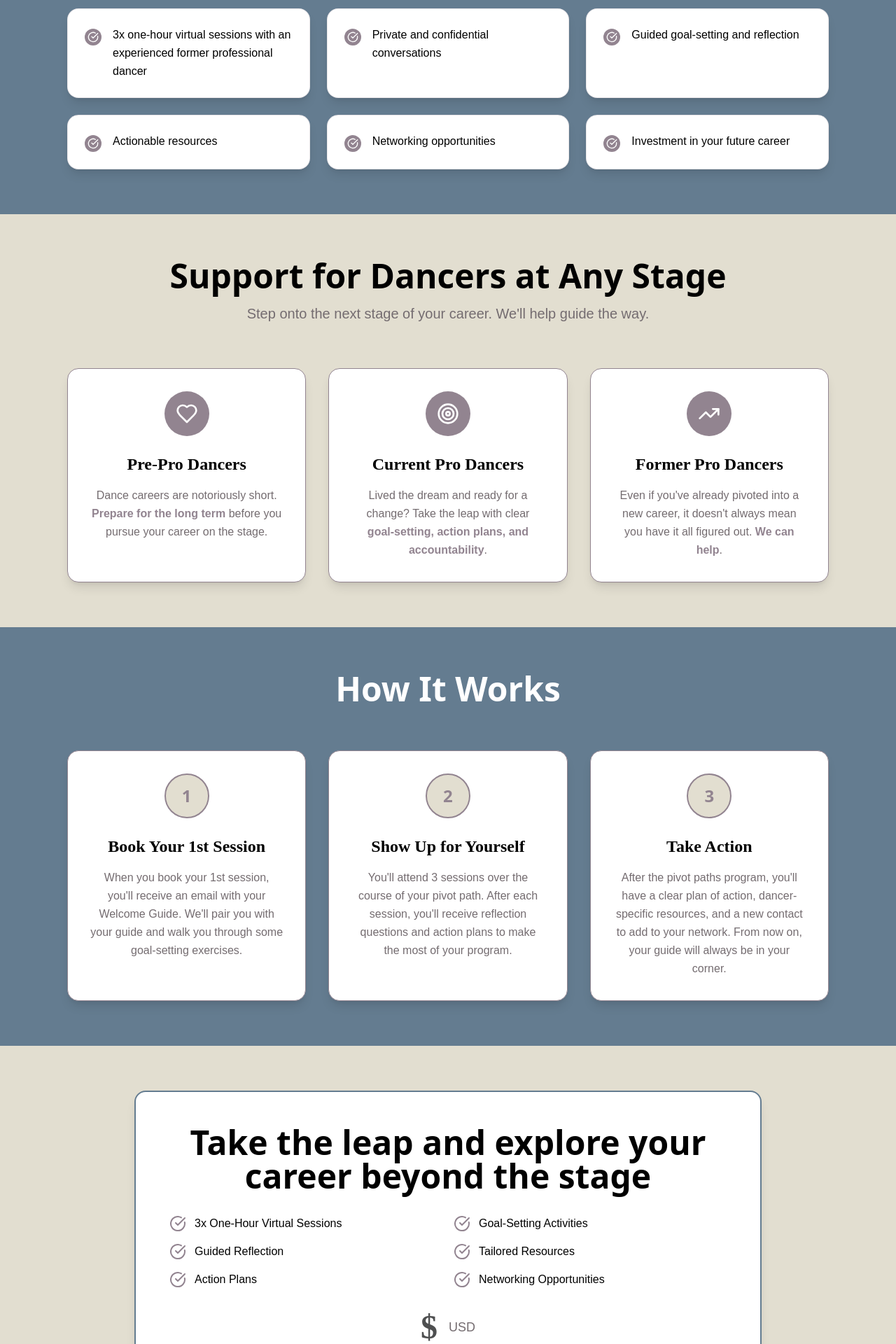
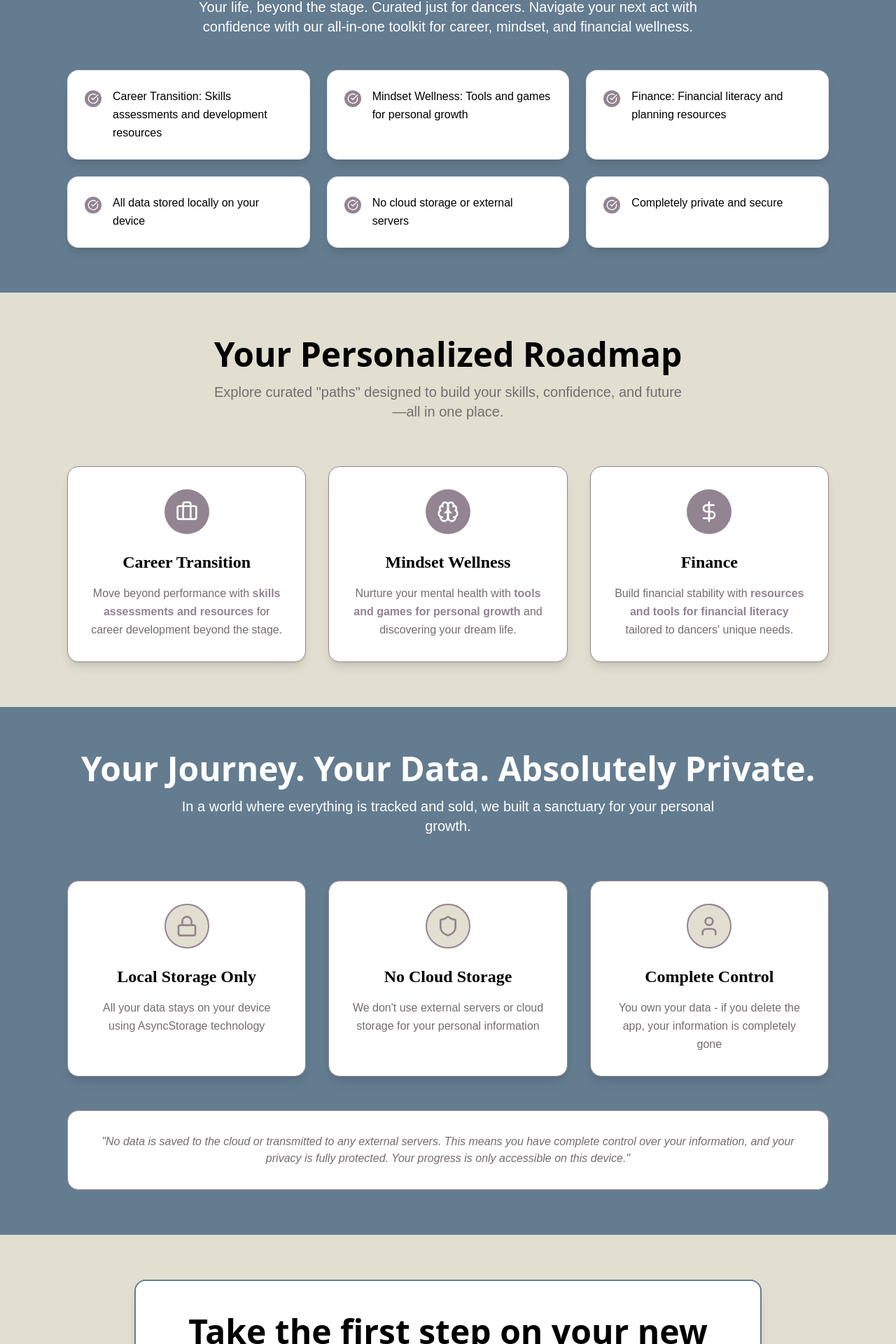
Before and after one commit to IsaacCavallaro/pivot-for-dancers, a Next.js app: page /resources/pivot-paths in a window 1280 px wide. Shown: the part 851-2771 px from the top of the page at 70% size. Built offline with nearby package versions, Linux system fonts and the light colour scheme.

Commit message:
Updates to the pivot paths landing

```diff
--- a/pages/resources/pivot-paths.tsx
+++ b/pages/resources/pivot-paths.tsx
@@ -1,32 +1,32 @@
 import Image from 'next/image';
 import { Product, coursePaymentUrl } from '../../data/products';
-import { Star, Clock, ArrowLeft, CheckCircle, Users, Globe, Award, Target, Heart, Shield, TrendingUp, Calendar, MapPin, Play, MessageCircle, User, BookOpen } from 'lucide-react';
+import { Star, Clock, ArrowLeft, CheckCircle, Users, Globe, Award, Target, Heart, Shield, TrendingUp, Calendar, MapPin, Play, MessageCircle, User, BookOpen, Smartphone, Lock, Brain, DollarSign, Briefcase } from 'lucide-react';
 import Navigation from '../../components/Navigation';
 import Footer from '../../components/Footer';
 import { useRouter } from 'next/router';
 import { useState, useEffect, useRef } from 'react';
 
-// Pivot Paths program data
+// Pivot Paths app data
 const product: Product = {
     id: 4,
-    name: "Pivot Paths Program",
-    subtitle: "ONE-ON-ONE SUPPORT",
-    description: "Private, one-on-one support to help you find meaningful work off the stage",
-    url: coursePaymentUrl, // Replace with actual pivot paths payment URL
-    img: "/assets/pivot-paths-program.png",
-    category: "Pivot Paths",
-    duration: "3 Sessions",
+    name: "Pivot Paths App",
+    subtitle: "MOBILE APP FOR DANCERS",
+    description: "Your private toolkit for career transition, mindset wellness, and financial planning",
+    url: "#", // Replace with actual app store URL
+    img: "/assets/pivot-paths-app.png",
+    category: "Mobile App",
+    duration: "Lifetime Access",
     rating: 5.0,
     reviews: 0,
     features: [
-        "3x One-Hour Virtual Sessions",
-        "Goal-Setting Activities",
-        "Guided Reflection",
-        "Tailored Resources",
-        "Action Plans",
-        "Networking Opportunities"
+        "Career Transition Resources",
+        "Mindset Wellness Tools",
+        "Financial Planning Guides",
+        "100% Local Data Storage",
+        "Skills Assessments",
+        "Personal Growth Games"
     ],
-    icon: Users,
+    icon: Smartphone,
     gradient: "from-beige to-brown-gray",
 };
 
@@ -117,7 +117,7 @@ const StatCard = ({ number, label, icon: IconComponent, index }: { number: strin
     const iconColor = index % 2 === 0 ? "#647C90" : "#928490";
     const textColor = "#647C90";
 
-    // Extract numeric value from the number string (e.g., "3x" becomes 3)
+    // Extract numeric value from the number string
     const numericValue = Number.parseInt(number.replace(/\D/g, ""));
 
     return (
@@ -145,6 +145,7 @@ const StatCard = ({ number, label, icon: IconComponent, index }: { number: strin
                             <Counter end={numericValue} duration={2000} />
                             {number.includes("x") && "x"}
                             {number.includes("$") && "$"}
+                            {number.includes("%") && "%"}
                         </>
                     ) : (
                         "0"
@@ -168,77 +169,74 @@ const PivotPathsPage = () => {
     }, []);
 
     const stats = [
-        { number: "3x", label: "Virtual Sessions", icon: MessageCircle },
-        { number: "1", label: "Hour Each", icon: Clock },
-        { number: "$150", label: "Total Investment", icon: Target },
-        { number: "1", label: "Dedicated Guide", icon: User }
+        { number: "3", label: "Main Categories", icon: Briefcase },
+        { number: "100", label: "Privacy Focused", icon: Lock },
+        { number: "0", label: "Data Shared", icon: Shield },
+        { number: "1", label: "Device Storage", icon: Smartphone }
     ];
 
-    const pivotPathsFeatures = [
-        "3x one-hour virtual sessions with an experienced former professional dancer",
-        "Private and confidential conversations",
-        "Guided goal-setting and reflection",
-        "Actionable resources",
-        "Networking opportunities",
-        "Investment in your future career"
+    const appFeatures = [
+        "Career Transition: Skills assessments and development resources",
+        "Mindset Wellness: Tools and games for personal growth",
+        "Finance: Financial literacy and planning resources",
+        "All data stored locally on your device",
+        "No cloud storage or external servers",
+        "Completely private and secure"
     ];
 
-    const dancerStages = [
+    const appCategories = [
         {
-            title: "Pre-Pro Dancers",
+            title: "Career Transition",
             description: (
                 <>
-                    Dance careers are notoriously short. <span className="font-bold" style={{ color: "#928490" }}>
-                        Prepare for the long term
-                    </span> before you pursue your career on the stage.
+                    Move beyond performance with <span className="font-bold" style={{ color: "#928490" }}>
+                        skills assessments and resources
+                    </span> for career development beyond the stage.
                 </>
             ),
-            icon: Heart
+            icon: Briefcase
         },
         {
-            title: "Current Pro Dancers",
+            title: "Mindset Wellness",
             description: (
                 <>
-                    Lived the dream and ready for a change? Take the leap with clear{" "}
+                    Nurture your mental health with{" "}
                     <span className="font-bold" style={{ color: "#928490" }}>
-                        goal-setting, action plans, and accountability
-                    </span>.
+                        tools and games for personal growth
+                    </span> and discovering your dream life.
                 </>
             ),
-            icon: Target
+            icon: Brain
         },
         {
-            title: "Former Pro Dancers",
+            title: "Finance",
             description: (
                 <>
-                    Even if you've already pivoted into a new career, it doesn't always mean you have it all figured out.{" "}
+                    Build financial stability with{" "}
                     <span className="font-bold" style={{ color: "#928490" }}>
-                        We can help
-                    </span>.
+                        resources and tools for financial literacy
+                    </span> tailored to dancers' unique needs.
                 </>
             ),
-            icon: TrendingUp
+            icon: DollarSign
         }
     ];
 
-    const processSteps = [
+    const privacyFeatures = [
         {
-            number: "1",
-            title: "Book Your 1st Session",
-            description: "When you book your 1st session, you'll receive an email with your Welcome Guide. We'll pair you with your guide and walk you through some goal-setting exercises.",
-            icon: null // Removed icon, will use number instead
+            icon: Lock,
+            title: "Local Storage Only",
+            description: "All your data stays on your device using AsyncStorage technology"
         },
         {
-            number: "2",
-            title: "Show Up for Yourself",
-            description: "You'll attend 3 sessions over the course of your pivot path. After each session, you'll receive reflection questions and action plans to make the most of your program.",
-            icon: null // Removed icon, will use number instead
+            icon: Shield,
+            title: "No Cloud Storage",
+            description: "We don't use external servers or cloud storage for your personal information"
         },
         {
-            number: "3",
-            title: "Take Action",
-            description: "After the pivot paths program, you'll have a clear plan of action, dancer-specific resources, and a new contact to add to your network. From now on, your guide will always be in your corner.",
-            icon: null // Removed icon, will use number instead
+            icon: User,
+            title: "Complete Control",
+            description: "You own your data - if you delete the app, your information is completely gone"
         }
     ];
 
@@ -253,16 +251,16 @@ const PivotPathsPage = () => {
                             <div className="relative z-10 text-center">
                                 <ScrollAnimation delay={200}>
                                     <div className="inline-flex items-center justify-center mb-4 px-4 py-2 bg-light-gray rounded-full border border-purple-gray/20">
-                                        <span className="text-sm font-semibold text-white tracking-wider uppercase">ONE-ON-ONE SUPPORT</span>
+                                        <span className="text-sm font-semibold text-white tracking-wider uppercase">MOBILE APP FOR DANCERS</span>
                                     </div>
                                     <h1 className="text-5xl md:text-7xl font-bold text-black">
-                                        Pivot Paths Program
+                                        Pivot Paths App
                                     </h1>
                                 </ScrollAnimation>
                                 <ScrollAnimation delay={300}>
                                     <br></br>
                                     <p className="font-montserrat text-xl text-black max-w-3xl mx-auto mb-8 px-4 md:px-0">
-                                        Private, one-on-one support to help you find meaningful work off the stage
+                                        Your private toolkit for career transition, mindset wellness, and financial planning
                                     </p>
                                 </ScrollAnimation>
 
@@ -281,7 +279,7 @@ const PivotPathsPage = () => {
                                             onClick={() => window.open(product.url, '_blank', 'noopener,noreferrer')}
                                             className="bg-purple-gray hover:bg-purple-gray text-white font-montserrat font-semibold py-4 px-10 rounded-xl transition-all duration-300 transform hover:scale-105 shadow-lg hover:shadow-xl relative overflow-hidden group"
                                         >
-                                            <span className="relative z-10">BUY NOW</span>
+                                            <span className="relative z-10">DOWNLOAD NOW</span>
                                             <div className="absolute inset-0 bg-gradient-to-r from-purple-gray/20 to-light-gray/20 opacity-0 group-hover:opacity-100 transition-opacity duration-300"></div>
                                         </button>
                                     </div>
@@ -291,17 +289,20 @@ const PivotPathsPage = () => {
                     </div>
                 </div>
 
-                {/* What is the pivot paths program section */}
+                {/* What is the pivot paths app section */}
                 <div className="py-16 bg-light-gray">
                     <div className="max-w-6xl mx-auto px-4 sm:px-6 lg:px-8">
                         <ScrollAnimation>
                             <div className="text-center mb-12">
-                                <h2 className="text-bold text-5xl font-bold text-white mb-8">What is the pivot paths program?</h2>
+                                <h2 className="text-bold text-5xl font-bold text-white mb-8">What is the Pivot Paths App?</h2>
+                                <p className="font-montserrat text-xl text-white max-w-3xl mx-auto">
+                                    Your life, beyond the stage. Curated just for dancers. Navigate your next act with confidence with our all-in-one toolkit for career, mindset, and financial wellness.
+                                </p>
                             </div>
                         </ScrollAnimation>
 
                         <div className="grid md:grid-cols-2 lg:grid-cols-3 gap-6">
-                            {pivotPathsFeatures.map((feature, index) => (
+                            {appFeatures.map((feature, index) => (
                                 <ScrollAnimation key={index} delay={index * 200}>
                                     <div className="bg-white rounded-2xl p-6 shadow-lg border border-purple-gray/20 hover:shadow-xl transition-all duration-300 hover:-translate-y-2 group h-full flex flex-col">
                                         <div className="flex items-start flex-grow">
@@ -319,27 +320,27 @@ const PivotPathsPage = () => {
                     </div>
                 </div>
 
-                {/* Support for Dancers at Any Stage Section */}
+                {/* App Categories Section */}
                 <div className="py-16 bg-beige">
                     <div className="max-w-6xl mx-auto px-4 sm:px-6 lg:px-8">
                         <ScrollAnimation>
                             <div className="text-center mb-16">
-                                <h2 className="text-bold text-5xl font-bold text-black mb-4">Support for Dancers at Any Stage</h2>
+                                <h2 className="text-bold text-5xl font-bold text-black mb-4">Your Personalized Roadmap</h2>
                                 <p className="font-montserrat text-xl text-brown-gray max-w-2xl mx-auto">
-                                    Step onto the next stage of your career. We'll help guide the way.
+                                    Explore curated "paths" designed to build your skills, confidence, and future—all in one place.
                                 </p>
                             </div>
                         </ScrollAnimation>
 
                         <div className="grid md:grid-cols-3 gap-8">
-                            {dancerStages.map((stage, index) => (
+                            {appCategories.map((category, index) => (
                                 <ScrollAnimation key={index} delay={index * 300}>
                                     <div className="bg-white rounded-2xl p-8 shadow-lg border border-purple-gray text-center hover:shadow-xl transition-all duration-300 group hover:-translate-y-2 flex flex-col h-full">
                                         <div className="w-16 h-16 rounded-full bg-purple-gray flex items-center justify-center mx-auto mb-6 group-hover:scale-110 transition-transform duration-300">
-                                            <stage.icon className="w-8 h-8 text-white" />
+                                            <category.icon className="w-8 h-8 text-white" />
                                         </div>
-                                        <h3 className="font-merriweather text-2xl font-bold text-black mb-4">{stage.title}</h3>
-                                        <p className="font-montserrat text-brown-gray leading-relaxed flex-grow">{stage.description}</p>
+                                        <h3 className="font-merriweather text-2xl font-bold text-black mb-4">{category.title}</h3>
+                                        <p className="font-montserrat text-brown-gray leading-relaxed flex-grow">{category.description}</p>
                                     </div>
                                 </ScrollAnimation>
                             ))}
@@ -347,29 +348,39 @@ const PivotPathsPage = () => {
                     </div>
                 </div>
 
-                {/* How It Works Section */}
+                {/* Privacy Section */}
                 <div className="py-16 bg-light-gray">
                     <div className="max-w-6xl mx-auto px-4 sm:px-6 lg:px-8">
                         <ScrollAnimation>
                             <div className="text-center mb-16">
-                                <h2 className="text-bold text-5xl font-bold text-white mb-4">How It Works</h2>
+                                <h2 className="text-bold text-5xl font-bold text-white mb-4">Your Journey. Your Data. Absolutely Private.</h2>
+                                <p className="font-montserrat text-xl text-white max-w-3xl mx-auto">
+                                    In a world where everything is tracked and sold, we built a sanctuary for your personal growth.
+                                </p>
                             </div>
                         </ScrollAnimation>
 
                         <div className="grid md:grid-cols-3 gap-8">
-                            {processSteps.map((step, index) => (
+                            {privacyFeatures.map((feature, index) => (
                                 <ScrollAnimation key={index} delay={index * 300}>
                                     <div className="bg-white rounded-2xl p-8 shadow-lg border border-purple-gray text-center hover:shadow-xl transition-all duration-300 group relative overflow-hidden flex flex-col h-full">
-                                        {/* Number circle instead of icon */}
                                         <div className="w-16 h-16 rounded-full bg-beige border-2 border-purple-gray flex items-center justify-center mx-auto mb-6 group-hover:scale-110 transition-transform duration-300">
-                                            <span className="text-purple-gray font-bold text-2xl">{step.number}</span>
+                                            <feature.icon className="w-8 h-8 text-purple-gray" />
                                         </div>
-                                        <h3 className="font-merriweather text-2xl font-bold text-black mb-4">{step.title}</h3>
-                                        <p className="font-montserrat text-brown-gray leading-relaxed flex-grow">{step.description}</p>
+                                        <h3 className="font-merriweather text-2xl font-bold text-black mb-4">{feature.title}</h3>
+                                        <p className="font-montserrat text-brown-gray leading-relaxed flex-grow">{feature.description}</p>
                                     </div>
                                 </ScrollAnimation>
                             ))}
                         </div>
+
+                        <ScrollAnimation delay={600}>
+                            <div className="bg-white rounded-2xl p-8 mt-12 text-center border border-purple-gray">
+                                <p className="font-montserrat text-brown-gray italic">
+                                    "No data is saved to the cloud or transmitted to any external servers. This means you have complete control over your information, and your privacy is fully protected. Your progress is only accessible on this device."
+                                </p>
+                            </div>
+                        </ScrollAnimation>
                     </div>
                 </div>
 
@@ -379,12 +390,18 @@ const PivotPathsPage = () => {
                         <ScrollAnimation delay={0}>
                             <div className="flex items-center justify-center mb-4">
                                 <h2 className="text-bold text-4xl md:text-5xl font-bold text-black text-center">
-                                    Take the leap and explore your career beyond the stage
+                                    Take the first step on your new path
                                 </h2>
                             </div>
                         </ScrollAnimation>
 
                         <ScrollAnimation delay={300}>
+                            <p className="font-montserrat text-brown-gray text-lg mb-8 max-w-2xl mx-auto">
+                                Download Pivot Paths and start building your future today—with complete privacy and purpose.
+                            </p>
+                        </ScrollAnimation>
+
+                        <ScrollAnimation delay={500}>
                             <div className="grid grid-cols-1 md:grid-cols-2 gap-4 mt-8 mb-8">
                                 {product.features.map((feature, index) => (
                                     <div key={index} className="flex items-center justify-center md:justify-start">
@@ -395,29 +412,30 @@ const PivotPathsPage = () => {
                             </div>
                         </ScrollAnimation>
 
-                        <ScrollAnimation delay={500}>
-                            <div className="flex justify-center items-center gap-4 mb-8">
-                                <span className="font-merriweather text-5xl font-bold text-dark-gray">${product.price}</span>
-                                <span className="font-montserrat text-lg text-brown-gray">USD</span>
+                        <ScrollAnimation delay={700}>
+                            <div className="flex flex-col sm:flex-row items-center justify-center gap-4 mt-8">
+                                <button
+                                    onClick={() => window.open('#', '_blank', 'noopener,noreferrer')}
+                                    className="bg-light-gray hover:bg-purple-gray text-white font-montserrat font-semibold py-4 px-10 rounded-md transition-all duration-300 transform hover:scale-105 shadow-lg hover:shadow-xl relative overflow-hidden group"
+                                >
+                                    <span className="relative z-10">APP STORE</span>
+                                    <div className="absolute inset-0 bg-gradient-to-r from-purple-gray/20 to-light-gray/20 opacity-0 group-hover:opacity-100 transition-opacity duration-300"></div>
+                                </button>
+                                <button
+                                    onClick={() => window.open('#', '_blank', 'noopener,noreferrer')}
+                                    className="bg-light-gray hover:bg-purple-gray text-white font-montserrat font-semibold py-4 px-10 rounded-md transition-all duration-300 transform hover:scale-105 shadow-lg hover:shadow-xl relative overflow-hidden group"
+                                >
+                                    <span className="relative z-10">GOOGLE PLAY</span>
+                                    <div className="absolute inset-0 bg-gradient-to-r from-purple-gray/20 to-light-gray/20 opacity-0 group-hover:opacity-100 transition-opacity duration-300"></div>
+                                </button>
                             </div>
                         </ScrollAnimation>
 
-                        <ScrollAnimation delay={700}>
-                            <button
-                                onClick={() => window.open(product.url, '_blank', 'noopener,noreferrer')}
-                                className="bg-light-gray hover:bg-purple-gray text-white font-montserrat font-semibold py-4 px-10 rounded-md transition-all duration-300 transform hover:scale-105 shadow-lg hover:shadow-xl relative overflow-hidden group mb-8"
-                            >
-                                <span className="relative z-10">BUY NOW</span>
-                                <div className="absolute inset-0 bg-gradient-to-r from-purple-gray/20 to-light-gray/20 opacity-0 group-hover:opacity-100 transition-opacity duration-300"></div>
-                            </button>
-                        </ScrollAnimation>
-
-                        {/* Questions and Cancellation Policy */}
+                        {/* Questions Section */}
                         <ScrollAnimation delay={900}>
                             <div className="border-t border-gray-200 pt-8 mt-8">
-                                <div className="grid md:grid-cols-2 gap-8 text-left">
-                                    <div>
-                                        <h4 className="font-merriweather text-lg font-bold text-black mb-2 flex items-center">
+                                <div className="text-center">
+                                    <h4 className="font-merriweather text-lg font-bold text-black mb-2 flex items-center justify-center">
                                         <MessageCircle className="w-5 h-5 text-purple-gray mr-2" />
                                         Questions?
                                     </h4>
@@ -426,19 +444,6 @@ const PivotPathsPage = () => {
                                             kaylee@pivotfordancers.com
                                         </a>
                                     </p>
-                                    </div>
-                                    <div>
-                                        <h4 className="font-merriweather text-lg font-bold text-black mb-2 flex items-center">
-                                            <Shield className="w-5 h-5 text-purple-gray mr-2" />
-                                            Cancellation Policy
-                                        </h4>
-                                        <p className="font-montserrat text-brown-gray text-sm">
-                                            24 hours notice is required for cancellations. No refunds.
-                                        </p>
-                                        <p className="font-montserrat text-brown-gray text-sm mt-1">
-                                            Terms and Conditions
-                                        </p>
-                                    </div>
                                 </div>
                             </div>
                         </ScrollAnimation>
```
Lines whose indentation alone changed are shown as unchanged.
